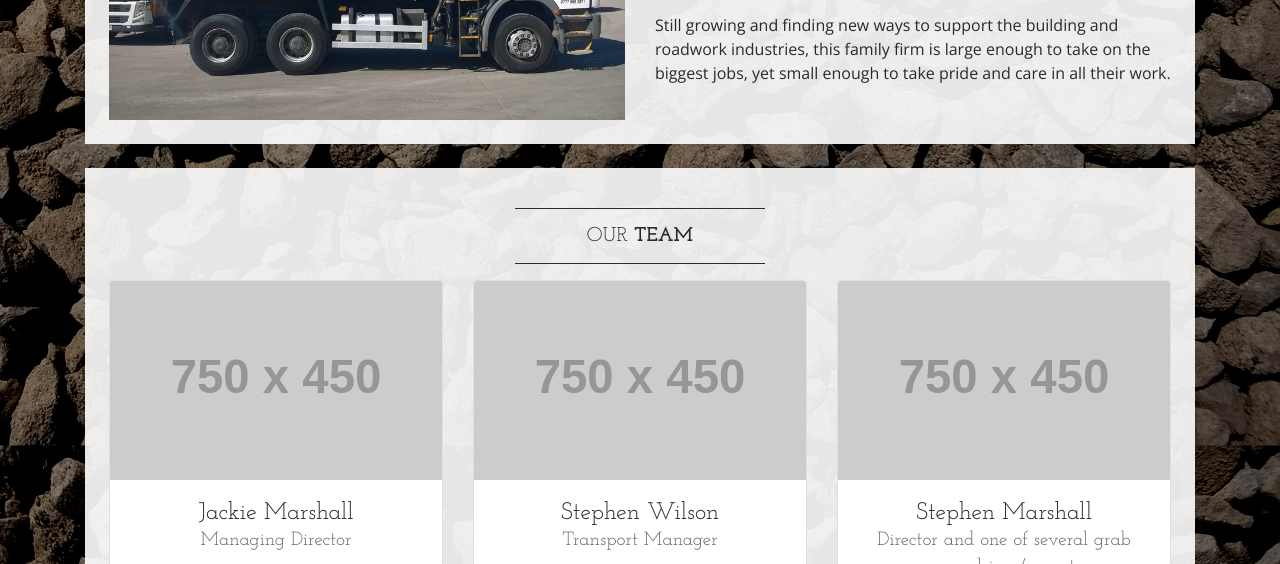
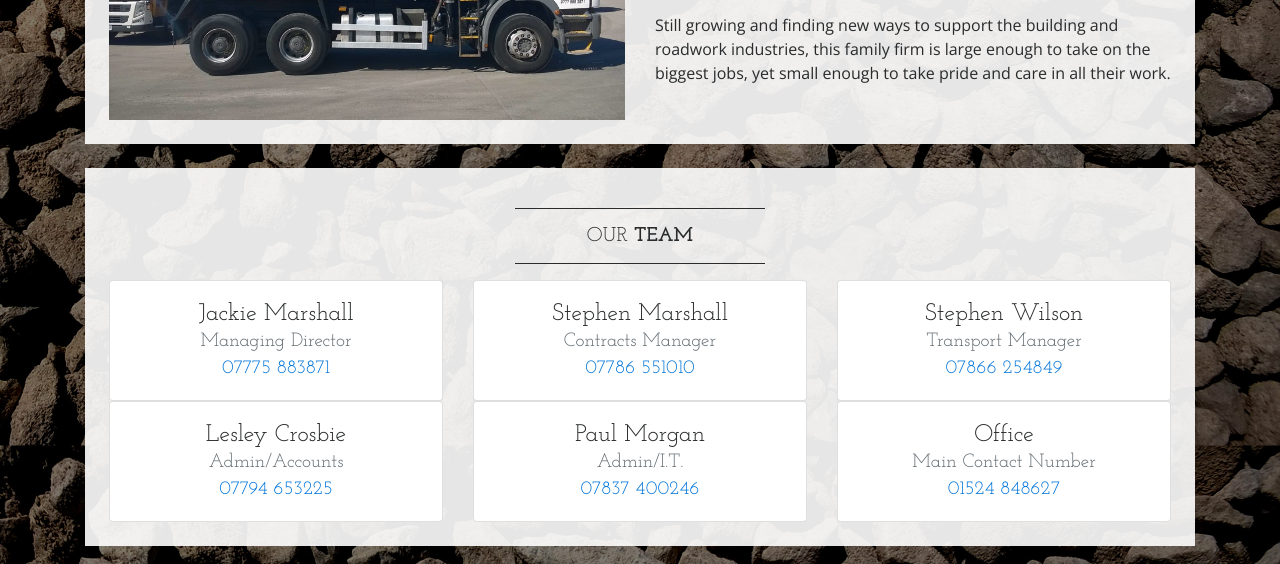
Before and after one commit to pitstop4pcs/sandjgrab, a website: page about.html in a window 1280 px wide. Shown: the part 542-1106 px from the top of the page. Drawn offline with nearby package versions, Linux system fonts and the light colour scheme; placeholder pictures from the web are drawn by us.

Commit message:
updated team

```diff
--- a/about.html
+++ b/about.html
@@ -92,25 +92,49 @@
             <div class="row">
                 <div class="col-md-4 mb-4 mb-md-0">
                     <div class="card h-100">
-                        <img class="card-img-top img-fluid" src="http://placehold.it/750x450" alt="">
+
                         <div class="card-block text-center">
-                            <h4 class="card-title m-0">Jackie Marshall<small class="text-muted"><br>Managing Director</small></h4>
+                            <h4 class="card-title m-0">Jackie Marshall<small class="text-muted"><br>Managing Director<br><a href="tel:+44(0)7775883871">07775 883871</a></small></h4>
                         </div>
                     </div>
                 </div>
                 <div class="col-md-4 mb-4 mb-md-0">
                     <div class="card h-100">
-                        <img class="card-img-top img-fluid" src="http://placehold.it/750x450" alt="">
+
                         <div class="card-block text-center">
-                            <h4 class="card-title m-0">Stephen Wilson <small class="text-muted"><br>Transport Manager</small></h4>
+                            <h4 class="card-title m-0">Stephen Marshall<small class="text-muted"><br>Contracts Manager<br><a href="tel:+44(0)7786551010">07786 551010</a></small></h4>
                         </div>
                     </div>
                 </div>
-                <div class="col-md-4">
+                <div class="col-md-4 mb-4 mb-md-0">
                     <div class="card h-100">
-                        <img class="card-img-top img-fluid" src="http://placehold.it/750x450" alt="">
+
                         <div class="card-block text-center">
-                            <h4 class="card-title m-0">Stephen Marshall <small class="text-muted"><br>Director and one of several grab wagon driver/operators</small></h4>
+                            <h4 class="card-title m-0">Stephen Wilson<small class="text-muted"><br>Transport Manager<br><a href="tel:+44(0)7866254849">07866 254849</a></small></h4>
+                        </div>
+                    </div>
+                </div>
+                <div class="col-md-4 mb-4 mb-md-0">
+                    <div class="card h-100">
+
+                        <div class="card-block text-center">
+                            <h4 class="card-title m-0">Lesley Crosbie<small class="text-muted"><br>Admin/Accounts<br><a href="tel:+44(0)7794653225">07794 653225</a></small></h4>
+                        </div>
+                    </div>
+                </div>
+               <div class="col-md-4 mb-4 mb-md-0">
+                    <div class="card h-100">
+
+                        <div class="card-block text-center">
+                            <h4 class="card-title m-0">Paul Morgan<small class="text-muted"><br>Admin/I.T.<br><a href="tel:+44(0)7837400246">07837 400246</a></small></h4>
+                        </div>
+                    </div>
+                </div>
+               <div class="col-md-4 mb-4 mb-md-0">
+                    <div class="card h-100">
+
+                        <div class="card-block text-center">
+ 			    <h4 class="card-title m-0">Office<small class="text-muted"><br>Main Contact Number<br><a href="tel:+44(0)1524848627">01524 848627</a></small></h4>
                         </div>
                     </div>
                 </div>
```
Also changed, not shown: contact.html (+3 -4 lines), jobs.html (+4 -4 lines).
